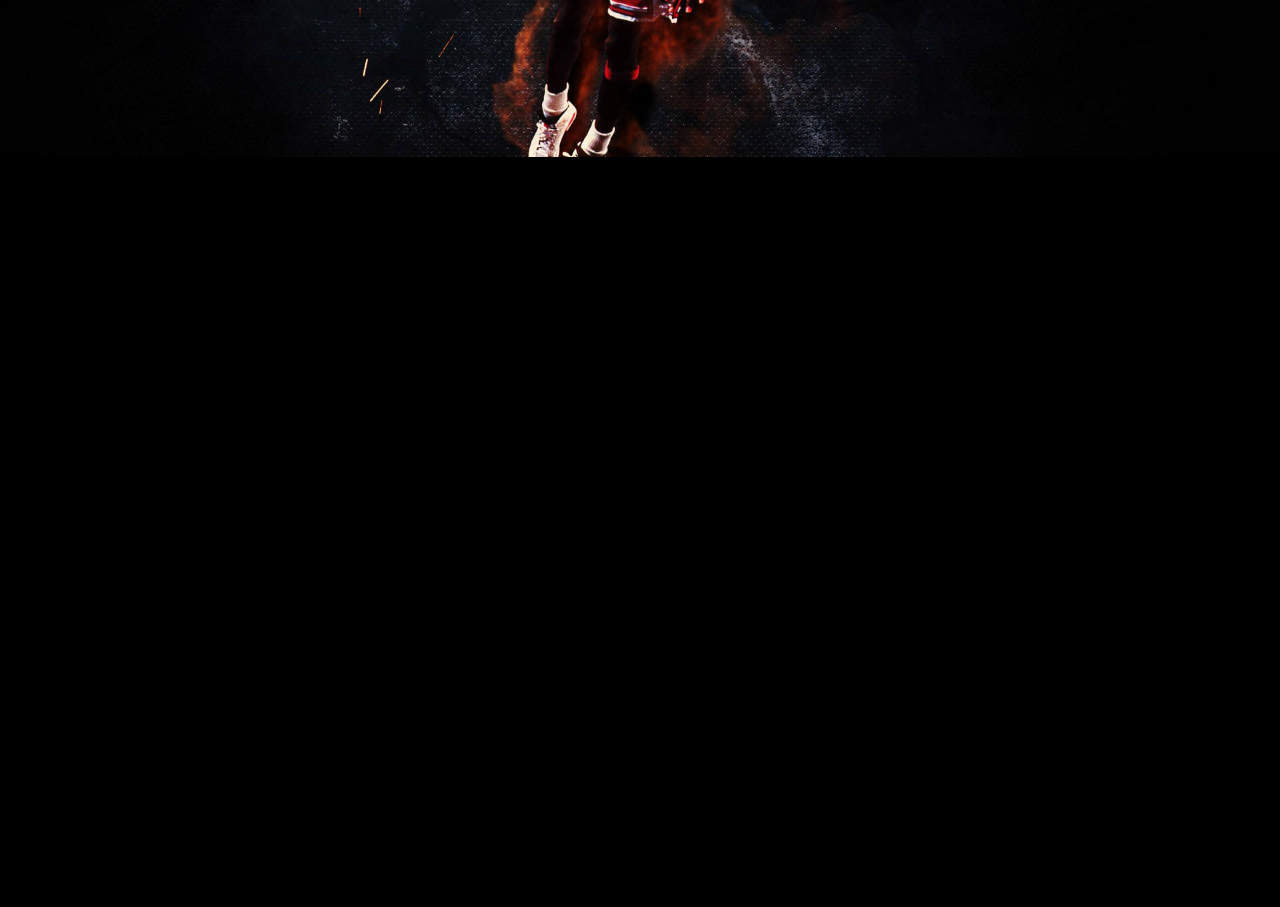
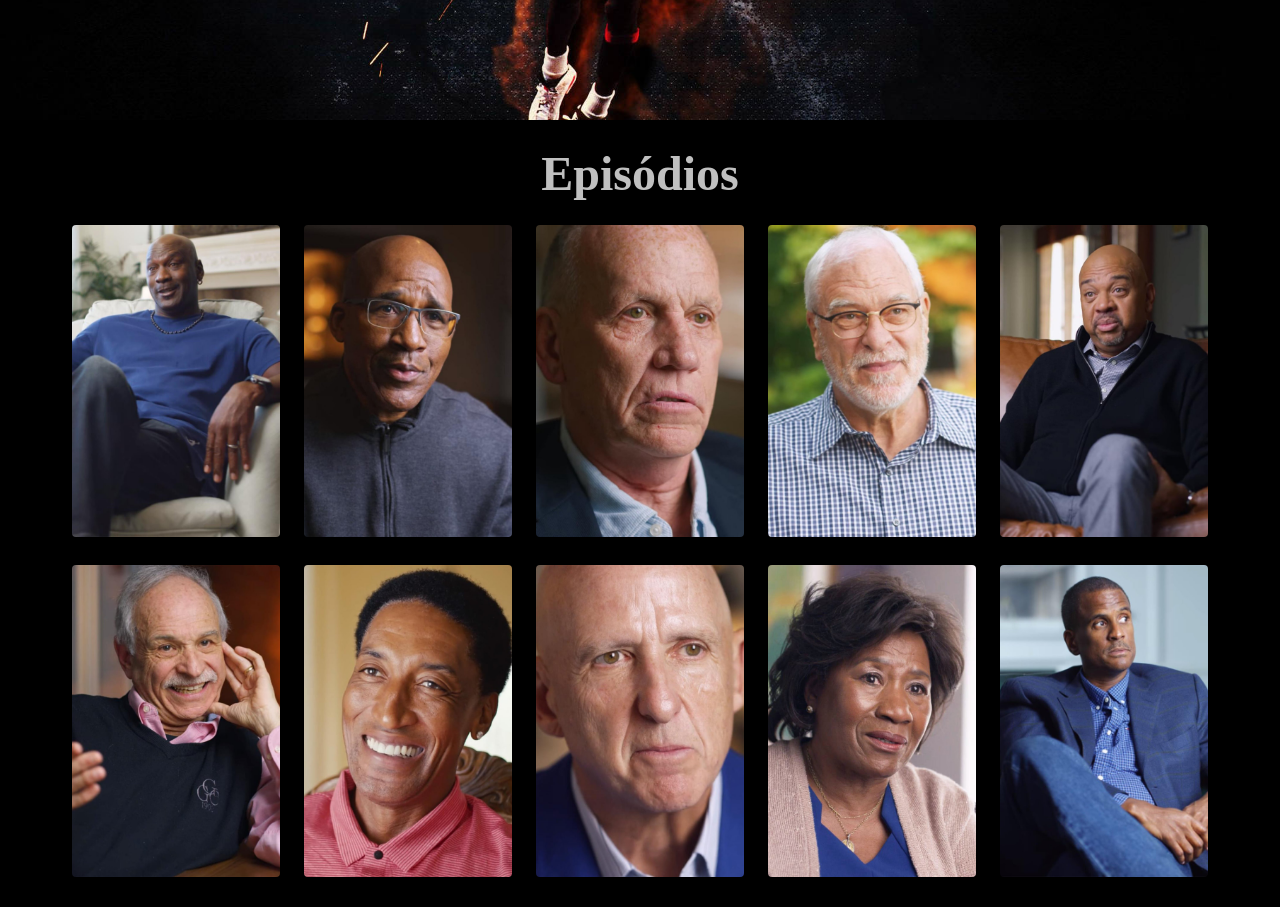
Before and after one commit to fanselmo/clone_disney, a website: page index.html in a window 1280 px wide. Shown: the part 520-1427 px from the top of the page. Before the commit the page ends 800 px from the top, so only its background shows below. Drawn offline with nearby package versions, Linux system fonts and the light colour scheme; files that its build step writes are made by us from their sources; files whose address does not match are found by name.

Commit message:
Criei a session Episodios

```diff
--- a/index.html
+++ b/index.html
@@ -7,7 +7,6 @@
     <link rel="stylesheet" href="dist/css/main.css">
 </head>
 <body>
-    <h1>Olá Mundo</h1>
     <section class="hero">
         <div class="hero__content">
             <h1 class="hero__content__branding">
@@ -18,5 +17,40 @@
             </div>
         </div>
     </section>
+    <section class="episodios">
+        <h2 class="episodios__title">Episódios</h2>
+        <ul class="episodios__list">
+            <li class="episodios__list__item">
+                <img src="./dist/images/ep01.jpeg" alt="Episodio 01">
+            </li>
+            <li class="episodios__list__item">
+                <img src="./dist/images/ep02.jpeg" alt="Episodio 02">
+            </li>
+            <li class="episodios__list__item">
+                <img src="./dist/images/ep03.jpeg" alt="Episodio 03">
+            </li>
+            <li class="episodios__list__item">
+                <img src="./dist/images/ep04.jpeg" alt="Episodio 04">
+            </li>
+            <li class="episodios__list__item">
+                <img src="./dist/images/ep05.jpeg" alt="Episodio 05">
+            </li>
+            <li class="episodios__list__item">
+                <img src="./dist/images/ep06.jpeg" alt="Episodio 06">
+            </li>
+            <li class="episodios__list__item">
+                <img src="./dist/images/ep07.jpeg" alt="Episodio 07">
+            </li>
+            <li class="episodios__list__item">
+                <img src="./dist/images/ep08.jpeg" alt="Episodio 08">
+            </li>
+            <li class="episodios__list__item">
+                <img src="./dist/images/ep09.jpeg" alt="Episodio 09">
+            </li>
+            <li class="episodios__list__item">
+                <img src="./dist/images/ep10.jpeg" alt="Episodio 10">
+            </li>
+        </ul>
+    </section>
 </body>
 </html>
--- /dev/null
+++ b/src/styles/_episodios.scss
@@ -0,0 +1,24 @@
+.episodios {
+    padding: 2vw 5.6vw;
+
+    &__title {
+        margin-bottom: 24px;
+        color: silver;
+        font-size: 48px;
+        font-weight: bold;
+        text-align: center;
+    }
+
+    &__list {
+        display: grid;
+        grid-template-columns: 1fr 1fr 1fr 1fr 1fr;
+        gap: 24px;
+
+        &__item {
+            img {
+                max-width: 100%;
+                border-radius: 4px;
+            }
+        }
+    }
+}
--- a/src/styles/main.scss
+++ b/src/styles/main.scss
@@ -1,5 +1,6 @@
 @use 'hero';
 @use 'variaveis';
+@use 'episodios';
 
 * {
     margin: 0;
```
